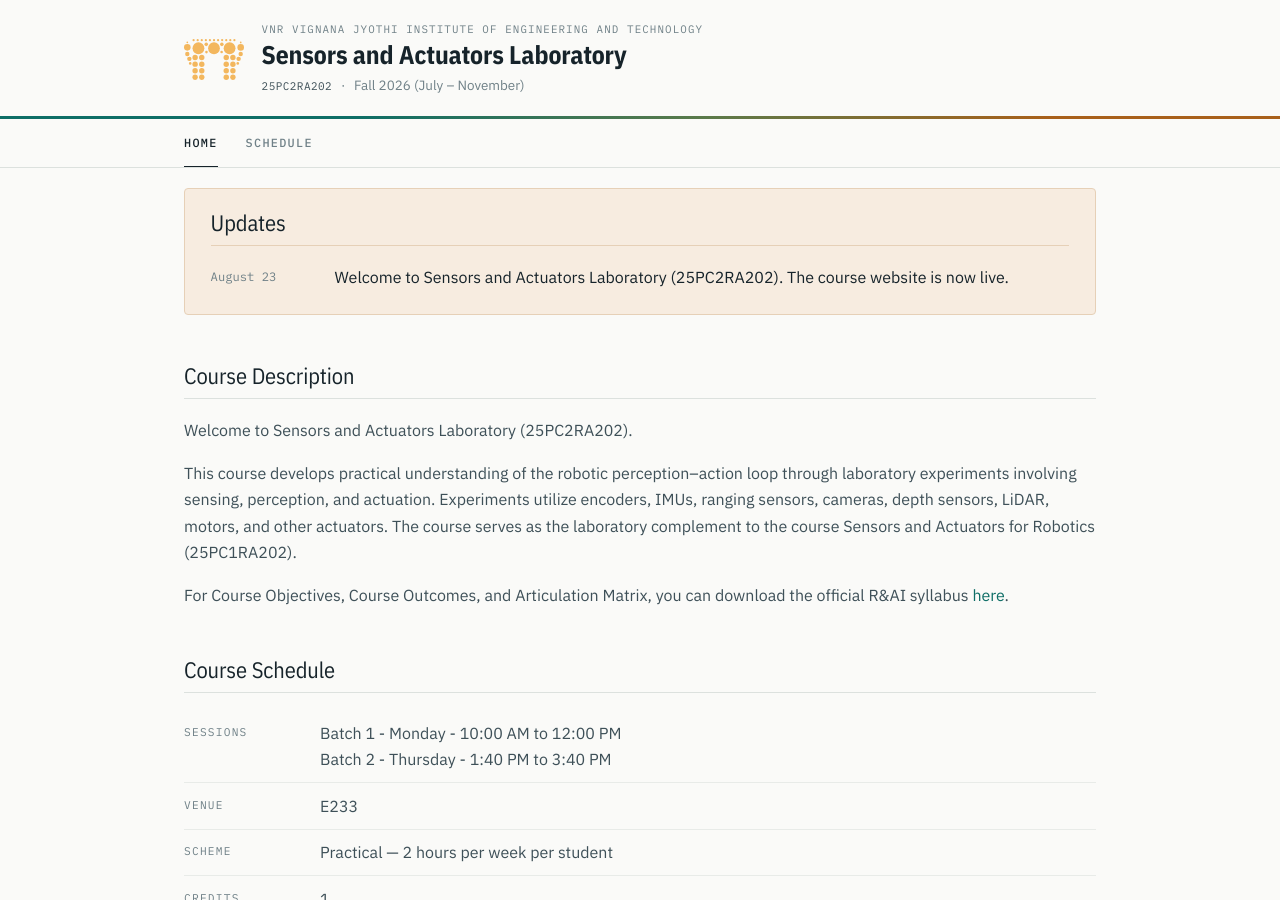
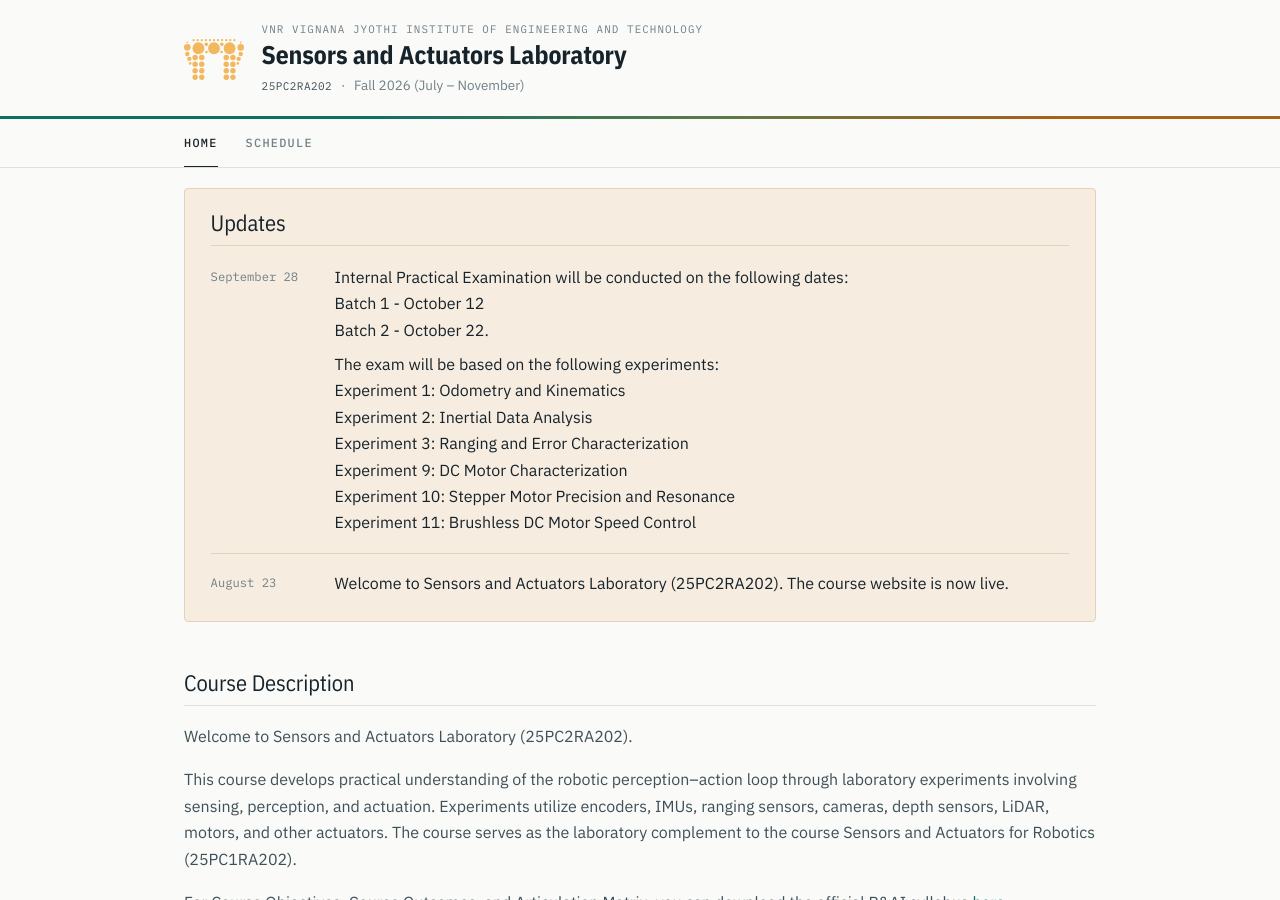
Before and after one commit to uhvardhan/sensors-actuators-lab, a Jekyll site: the page built from index.md, in a window 1280 px wide and 900 px high. Built offline with Jekyll 4.4.1, drawn with Linux system fonts in a browser that asks for light colours.

Commit message:
Add Internal Practical Examination details
Added details for the Internal Practical Examination including dates and experiments.

```diff
--- a/_data/updates.yml
+++ b/_data/updates.yml
@@ -1,4 +1,18 @@
 # Newest first. `date` is free text — it is printed exactly as written.
+
+- date: "September 28"
+  body: |-
+    Internal Practical Examination will be conducted on the following dates:\\
+    Batch 1 - October 12\\
+    Batch 2 - October 22.
+
+    The exam will be based on the following experiments:\\
+    Experiment 1: Odometry and Kinematics\\
+    Experiment 2: Inertial Data Analysis\\
+    Experiment 3: Ranging and Error Characterization\\
+    Experiment 9: DC Motor Characterization\\
+    Experiment 10: Stepper Motor Precision and Resonance\\
+    Experiment 11: Brushless DC Motor Speed Control
 
 - date: "August 23"
   body: >-
```
